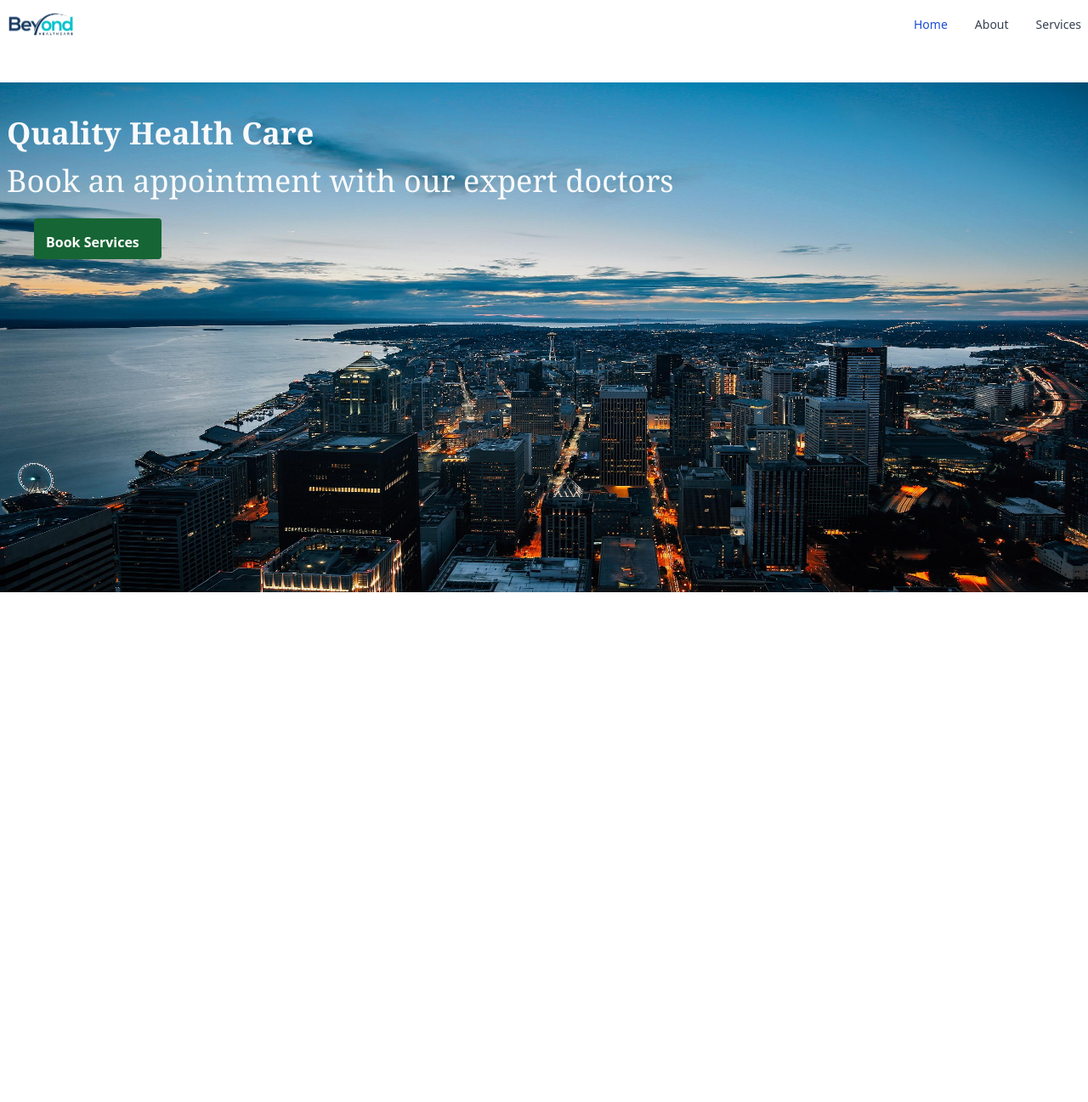
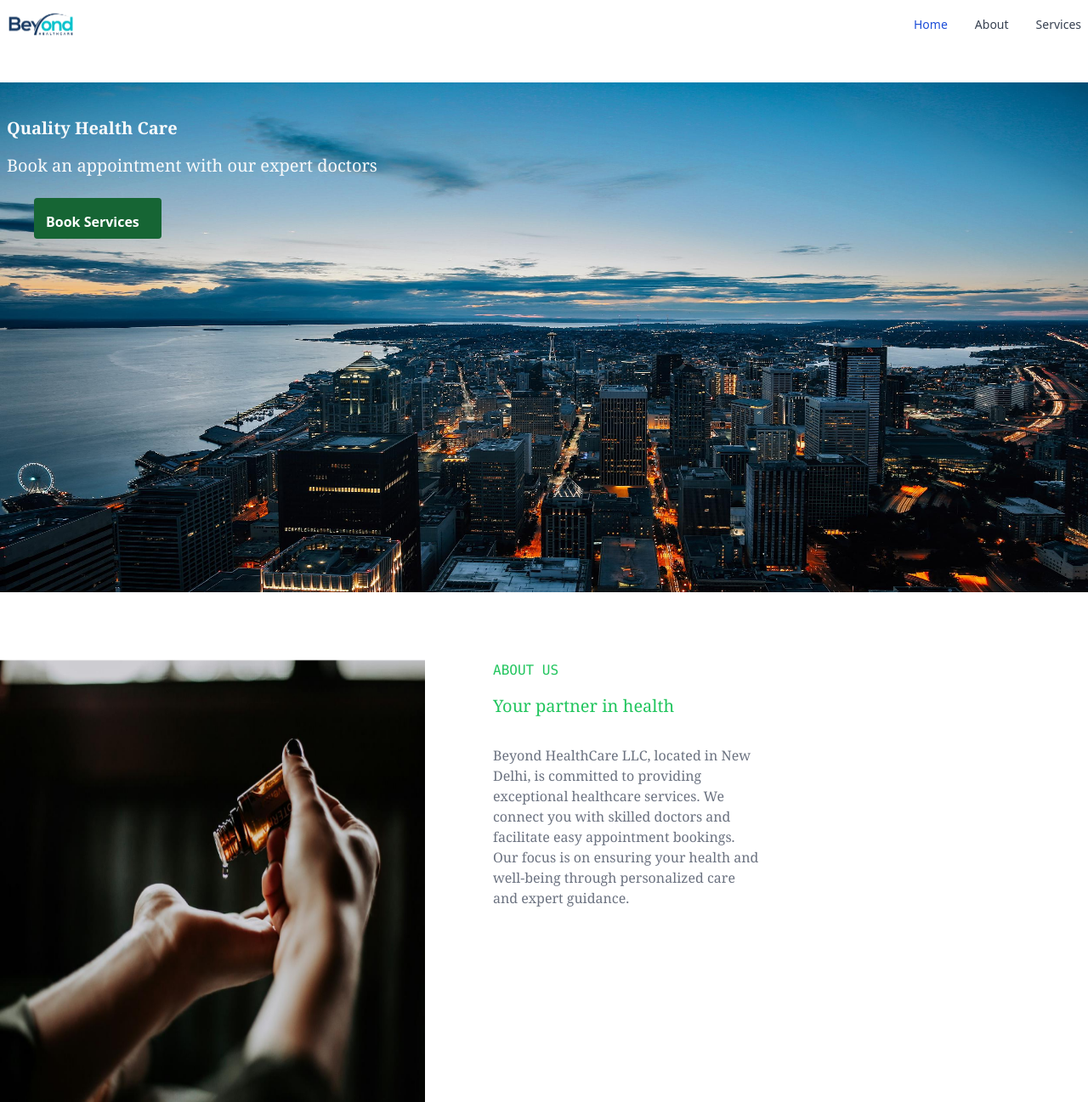
Before and after one commit to chefinazia/beyond, a React (Vite) app: page / in a window 1280 px wide. Shown: the whole page at 85% size. Before the commit the page ends 800 px from the top, so only its background shows below. Built offline with nearby package versions, Linux system fonts and the light colour scheme.

Commit message:
add about us page and chnage classes

```diff
--- /dev/null
+++ b/src/AboutUs.jsx
@@ -0,0 +1,24 @@
+import React from "react";
+
+const AboutUs = () => {
+  return (<div className="flex justify-evenly">
+    <div className="flex">
+      <img
+        src="../images/88026ba6-77fa-11ef-9cf8-0242ac110002-jpg-regular_image.jpeg"
+        alt="img"
+        className="h-[600px] w-[500px] pt-20 isolate"
+      /></div>
+      <div className="isolate px-20 pt-10 mt-10 py-6">
+          <h1 className="text-l font-mono text-green-500">
+            ABOUT US
+          </h1>
+          <h2 className="text-xl font-serif py-4 text-green-500">
+          Your partner in health
+          </h2>
+          <h1 className="w-80 whitespace-break-spaces text-md font-serif py-4 text-gray-500">Beyond HealthCare LLC, located in New Delhi, is committed to providing exceptional healthcare services. We connect you with skilled doctors and facilitate easy appointment bookings. Our focus is on ensuring your health and well-being through personalized care and expert guidance.</h1>
+    </div>
+    </div>
+  );
+};
+
+export default AboutUs;
--- a/src/App.jsx
+++ b/src/App.jsx
@@ -1,10 +1,12 @@
 import React from "react";
 import Services from "./Services";
+import AboutUs from "./AboutUs";
 
 const App = () => {
     return (
-        <div className="flex">
+        <div className="flex flex-wrap">
             <Services/>
+            <AboutUs/>
         </div>
     );
 }
--- a/src/Services.jsx
+++ b/src/Services.jsx
@@ -9,10 +9,10 @@ const Services = () => {
           alt="img"
         className="h-[600px] w-screen"/>
         <div className="w-full absolute top-0 left-2 text-center mt-10">
-          <h2 className="text-4xl font-serif font-bold text-gray-50 text-left left-2">
+          <h2 className="text-xl font-serif font-bold text-gray-50 text-left left-2">
             Quality Health Care
           </h2>
-          <h2 className="text-4xl font-serif py-4 text-gray-50 text-left">
+          <h2 className="text-xl font-serif py-4 text-gray-50 text-left">
             Book an appointment with our expert doctors
           </h2>
           <a className="w-[150px] absolute left-8 px-2.5 py-2 mt-2 bg-green-800 text-left align-left text-white content-start font-semibold rounded">
```
Also changed, not shown: images/88026ba6-77fa-11ef-9cf8-0242ac110002-jpg-regular_image.jpeg (added).
